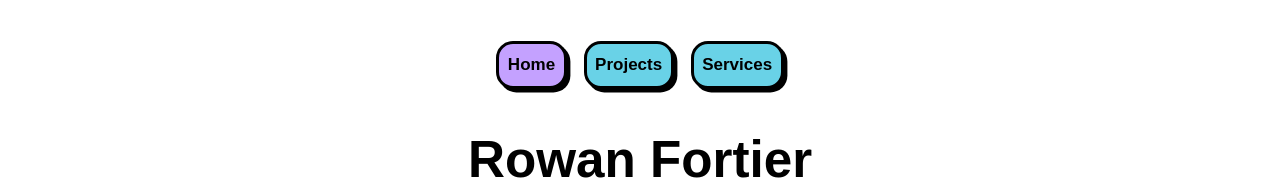
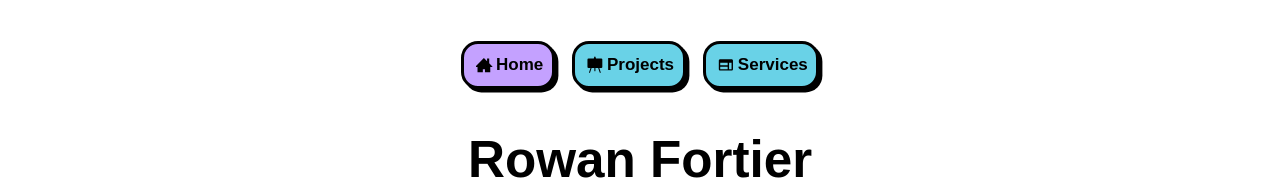
Before and after one commit to blobinaticuber/rowanfortier-website, a React (Vite) app in the folder my-react-app/: page / in a window 1280 px wide. Shown: the top 180 px of the page. Built offline with nearby package versions, Linux system fonts and the light colour scheme.

Commit message:
Add icons to header

```diff
--- a/my-react-app/src/components/header.css
+++ b/my-react-app/src/components/header.css
@@ -11,8 +11,26 @@
   padding: 8px;
 }
 
+.linkText {
+  display: block;
+  margin: 0;
+}
+
+@media (max-width: 700px) {
+  .linkText {
+    display: none;
+  }
+
+  .topnav svg {
+    height: 2em;
+    width: 2em;
+  }
+}
+
 /* Style the links inside the navigation bar */
 .topnav .nav a {
+  display: flex;
+  align-items: center;
   float: left;
   background-color: var(--blue);
   color: var(--padborder-color);
@@ -41,10 +59,10 @@
   color: var(--padborder-color);
 }
 
-.topnav .nav a.visited {
-  color: white;
+.topnav svg {
+  color: var(--padborder-color);
+  height: 1em;
+  width: 1em;
+  vertical-align: middle;
+  padding: 0.2em;
 }
-
-.topnav .nav a span {
-  vertical-align: top;
-}
--- a/my-react-app/src/components/header.jsx
+++ b/my-react-app/src/components/header.jsx
@@ -1,13 +1,16 @@
 import './header.css'
 import { BrowserRouter as Router, Routes, Route, Link, NavLink } from 'react-router-dom';
+import { ImHome3 } from "react-icons/im";
+import { MdOutlineWeb } from "react-icons/md";
+import { BsEaselFill } from "react-icons/bs";
 
 export function Header() {
     return (
         <div className="topnav">
             <div className="nav">
-                <NavLink to="/">Home</NavLink>
-                <NavLink to="/projects">Projects</NavLink>
-                <NavLink to="/services">Services</NavLink>
+                <NavLink to="/"><ImHome3/><p className="linkText">Home</p></NavLink>
+                <NavLink to="/projects"><BsEaselFill/><p className="linkText">Projects</p></NavLink>
+                <NavLink to="/services"><MdOutlineWeb/><p className="linkText">Services</p></NavLink>
             </div>
         </div>
     )
```
